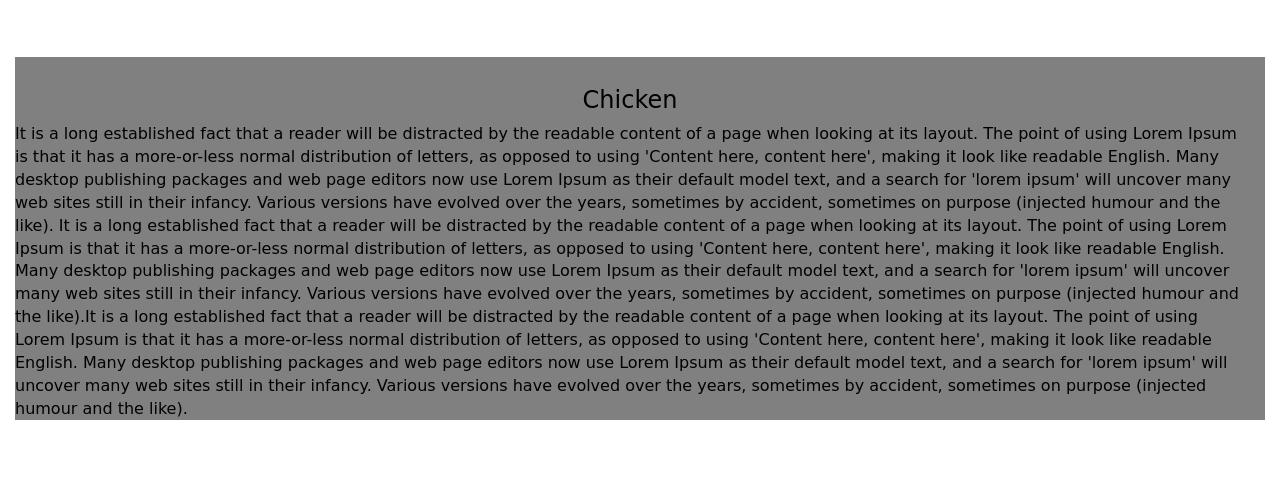
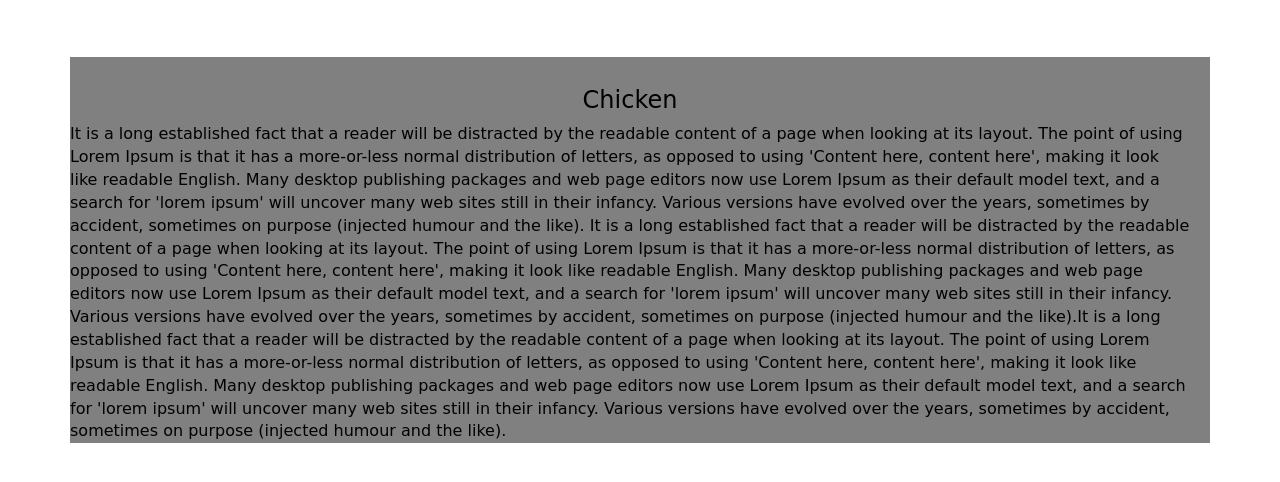
Before and after one commit to Kateryna007/Module-3-test, a plain HTML site: page solution/index.html in a window 1280 px wide. Shown: the part 176-658 px from the top of the page. Drawn offline with Linux system fonts and the light colour scheme; a script that the page names is missing; a web font is replaced by a local one.

Commit message:
Update index.html

```diff
--- a/solution/index.html
+++ b/solution/index.html
@@ -55,7 +55,7 @@
 
 <div class="text-center"><h2>Our Menu<h2></div>
 
-  <div id="main-content" class="container-fluid">
+  <div id="main-content" class="container">
 
 
 
```
